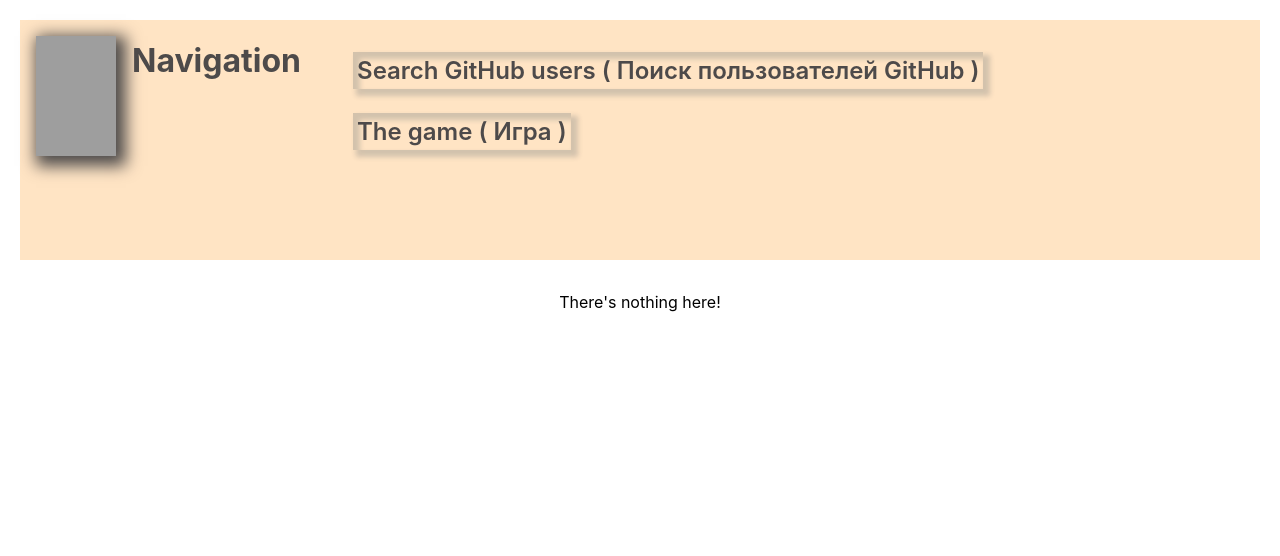
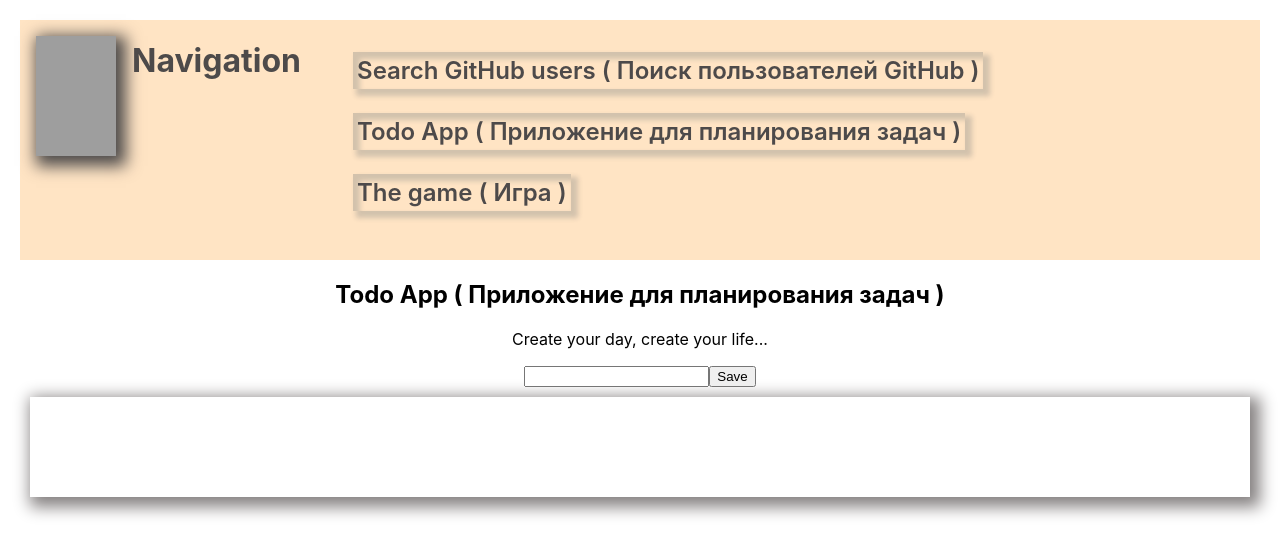
Before and after one commit to AnnaDorosheva/hook-practice, a React (Create React App) app: page /todoapp in a window 1280 px wide. Shown: the top 556 px of the page. Built offline with nearby package versions, Linux system fonts and the light colour scheme; grey boxes are pictures that could not be loaded.

Commit message:
add todo editor

```diff
--- a/package.json
+++ b/package.json
@@ -13,6 +13,7 @@
     "react-loader-spinner": "^4.0.0",
     "react-router-dom": "^6.2.1",
     "react-scripts": "5.0.0",
+    "shortid": "^2.2.16",
     "web-vitals": "^2.1.2"
   },
   "homepage": "https://annadorosheva.github.io/hook-practice/",
--- a/src/App.js
+++ b/src/App.js
@@ -4,6 +4,7 @@ import s from "./App.module.css";
 import UseStateGame from "./components/UseState/UseStateGame";
 import GithubSearchUsers from "./components/UseEffect/UseEffect";
 import Navigation from "./components/Navigation/Navigation";
+import Todo from "./components/TodoApp/TodoApp";
 
 function App() {
   return (
@@ -11,6 +12,7 @@ function App() {
       <Navigation />
       <Routes>
         <Route path="useeffect" element={<GithubSearchUsers />} />
+        <Route path="todoapp" element={<Todo />} />
         <Route path="usestate" element={<UseStateGame />} />
         <Route
           path="*"
--- a/src/components/Navigation/Navigation.js
+++ b/src/components/Navigation/Navigation.js
@@ -15,6 +15,9 @@ const Navigation = () => {
         <Link to="/useeffect">
           Search GitHub users ( Поиск пользователей GitHub )
         </Link>
+        <Link to="/todoapp">
+          Todo App ( Приложение для планирования задач )
+        </Link>
         <Link to="/usestate">The game ( Игра ) </Link>
       </nav>
     </header>
--- /dev/null
+++ b/src/components/TodoApp/TodoApp.js
@@ -0,0 +1,26 @@
+import React, { useState } from "react";
+import s from "./TodoApp.module.css";
+import TodoEditor from "./TodoEditor/TodoEditor";
+import TodoList from "./TodoList/TodoList";
+
+const Todo = () => {
+  // todo list
+  const [todos, setTodos] = useState([]);
+  const addTodos = (todo) => {
+    setTodos((prevTodos) => [...prevTodos, todo]);
+  };
+  // delet dodo
+  const deleteTodo = (todoId) => {
+    setTodos((prevTodos) => prevTodos.filter((todo) => todo.id !== todoId));
+  };
+  return (
+    <div className={s.todoContainer}>
+      <h2>Todo App ( Приложение для планирования задач )</h2>
+      <p>Create your day, create your life...</p>
+      <TodoEditor onSave={addTodos} />
+      <TodoList deleteTodo={deleteTodo} todos={todos} />
+    </div>
+  );
+};
+
+export default Todo;
--- /dev/null
+++ b/src/components/TodoApp/TodoApp.module.css
@@ -0,0 +1,3 @@
+.todoContainer {
+
+}
--- /dev/null
+++ b/src/components/TodoApp/TodoEditor/TodoEditor.js
@@ -0,0 +1,29 @@
+import React, { useState } from "react";
+import s from "./TodoEditir.module.css";
+import shortid from "shortid";
+
+const TodoEditor = ({ onSave }) => {
+  const [todoText, setTodoText] = useState("");
+  const onChangeTodoText = (e) => {
+    setTodoText(e.target.value);
+  };
+  const submitTodo = (e) => {
+    e.preventDefault();
+    const todo = {
+      id: shortid.generate(),
+      text: todoText,
+    };
+    onSave(todo);
+    setTodoText("");
+  };
+  return (
+    <div>
+      <form onSubmit={submitTodo}>
+        <input type="text" value={todoText} onChange={onChangeTodoText} />
+        <button type="submit">Save</button>
+      </form>
+    </div>
+  );
+};
+
+export default TodoEditor;
--- /dev/null
+++ b/src/components/TodoApp/TodoList/TodoList.js
@@ -0,0 +1,22 @@
+import React from 'react';
+import s from "./TodoList.module.css";
+
+const TodoList = ({todos, deleteTodo}) => {
+  return (
+    <div className={s.todoListContainer}>
+            {todos.length > 0 && (
+        <ul className={s.todoContainer}>
+          {todos.map(({ id, text }) => (
+            <li key={id} className={s.todo}>
+              <p>{text}</p>
+              <button onClick={() => deleteTodo(id)}>Delete</button>
+            </li>
+          ))}
+        </ul>
+      )}
+
+    </div>
+  )
+};
+
+export default TodoList;
--- /dev/null
+++ b/src/components/TodoApp/TodoList/TodoList.module.css
@@ -0,0 +1,19 @@
+.todoListContainer {
+  min-height: 100px;
+  -webkit-box-shadow: 5px 5px 15px 5px #5e5a5a;
+  box-shadow: 5px 5px 15px 5px #868282;
+  margin: 10px;
+}
+.todo {
+  display: flex;
+  width: 32%;
+  flex-wrap: wrap;
+  border: 1px solid gray;
+  overflow: hidden;
+  margin: 4px;
+}
+.todoContainer {
+  display: flex;
+  justify-content: flex-start;
+  flex-wrap: wrap;
+}
```
Also changed, not shown: src/components/TodoApp/TodoEditor/TodoEditir.module.css (added), 1 other file (tests, documents, lock files or other folders).
